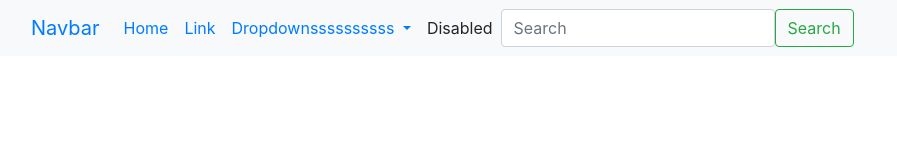
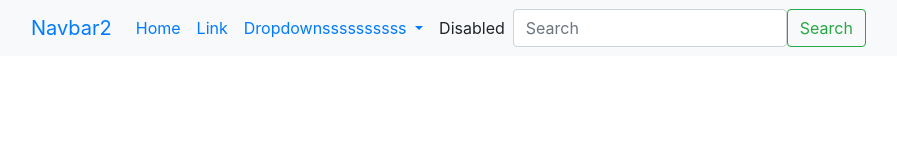
Before and after one commit to Kiran-s9/NewRepo, a plain HTML site: page index.html in a window 1280 px wide. Shown: the whole page, without its empty margins (0-897 px from the left). Drawn offline with nearby package versions, Linux system fonts and the light colour scheme.

Commit message:
navbar name agin changed

```diff
--- a/index.html
+++ b/index.html
@@ -13,7 +13,7 @@
   <body>
     <nav class="navbar navbar-expand-lg bg-light">
         <div class="container-fluid">
-          <a class="navbar-brand" href="#">Navbar</a>
+          <a class="navbar-brand" href="#">Navbar2</a>
           <button class="navbar-toggler" type="button" data-bs-toggle="collapse" data-bs-target="#navbarSupportedContent" aria-controls="navbarSupportedContent" aria-expanded="false" aria-label="Toggle navigation">
             <span class="navbar-toggler-icon"></span>
           </button>
```
